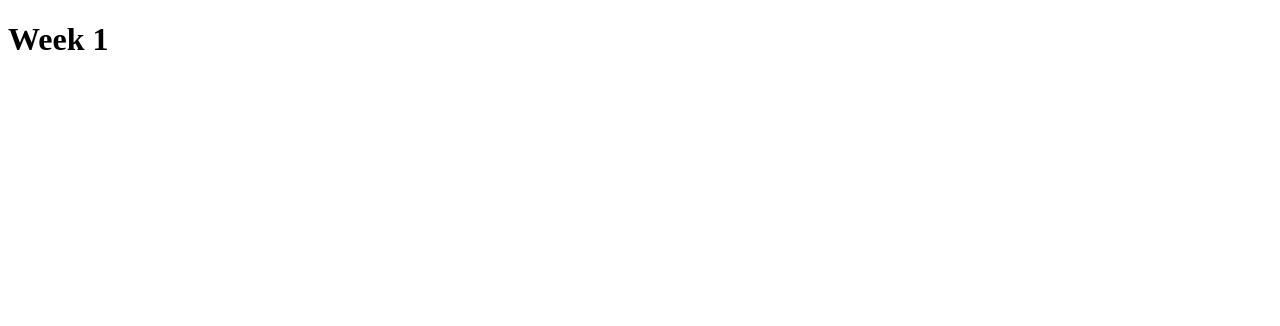
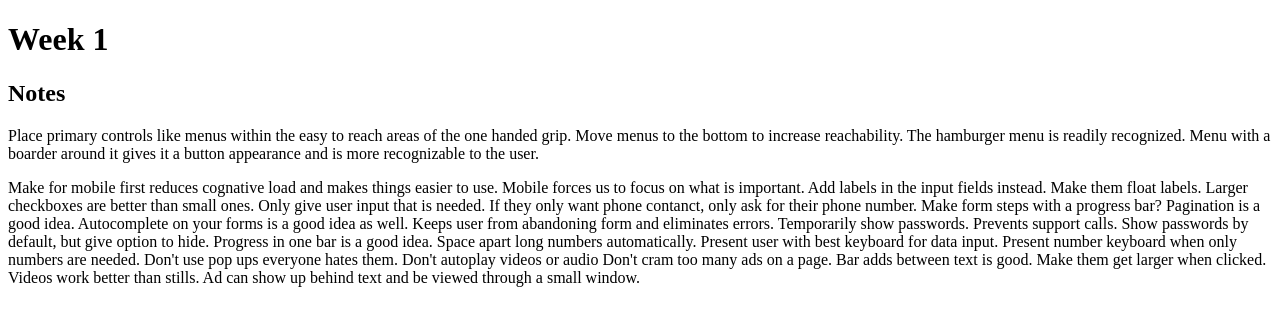
Before and after one commit to TheDefallt/WDD330-Portfolio, a plain HTML site: page week1/index.html in a window 1280 px wide. Drawn offline with Linux system fonts and the light colour scheme.

Commit message:
Update index.html

```diff
--- a/week1/index.html
+++ b/week1/index.html
@@ -8,5 +8,23 @@
 <body>
     <h1>Week 1</h1>
 
+    <h2>Notes</h2>
+    <p>Place primary controls like menus within the easy to reach areas of the one handed grip. Move menus to the bottom to increase reachability.
+    The hamburger menu is readily recognized. Menu with a boarder around it gives it a button appearance and is more recognizable to the user.</p>
+
+    <p>Make for mobile first reduces cognative load and makes things easier to use. Mobile forces us to focus on what is important. Add labels in the input fields instead.
+    Make them float labels. Larger checkboxes are better than small ones. Only give user input that is needed. If they only want phone contanct, only ask for their phone number.
+    Make form steps with a progress bar? Pagination is a good idea. Autocomplete on your forms is a good idea as well. Keeps user from abandoning form and eliminates errors.
+    Temporarily show passwords. Prevents support calls. Show passwords by default, but give option to hide.
+
+    Progress in one bar is a good idea. Space apart long numbers automatically.
+
+    Present user with best keyboard for data input. Present number keyboard when only numbers are needed.
+
+    Don't use pop ups everyone hates them. Don't autoplay videos or audio
+
+    Don't cram too many ads on a page. Bar adds between text is good. Make them get larger when clicked. Videos work better than stills. Ad can show up behind text and be viewed
+    through a small window.</p>
+
 </body>
 </html>
```
